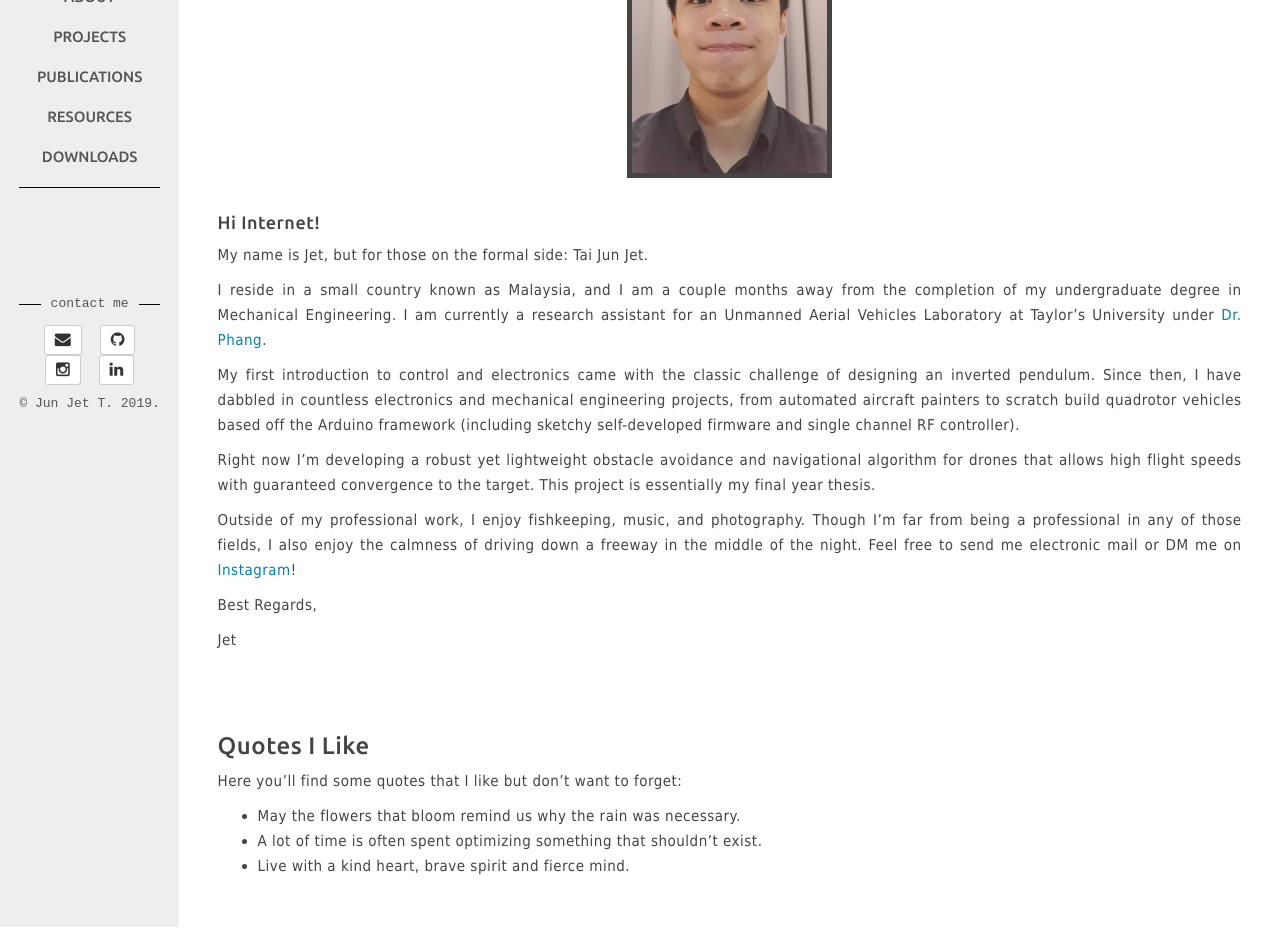
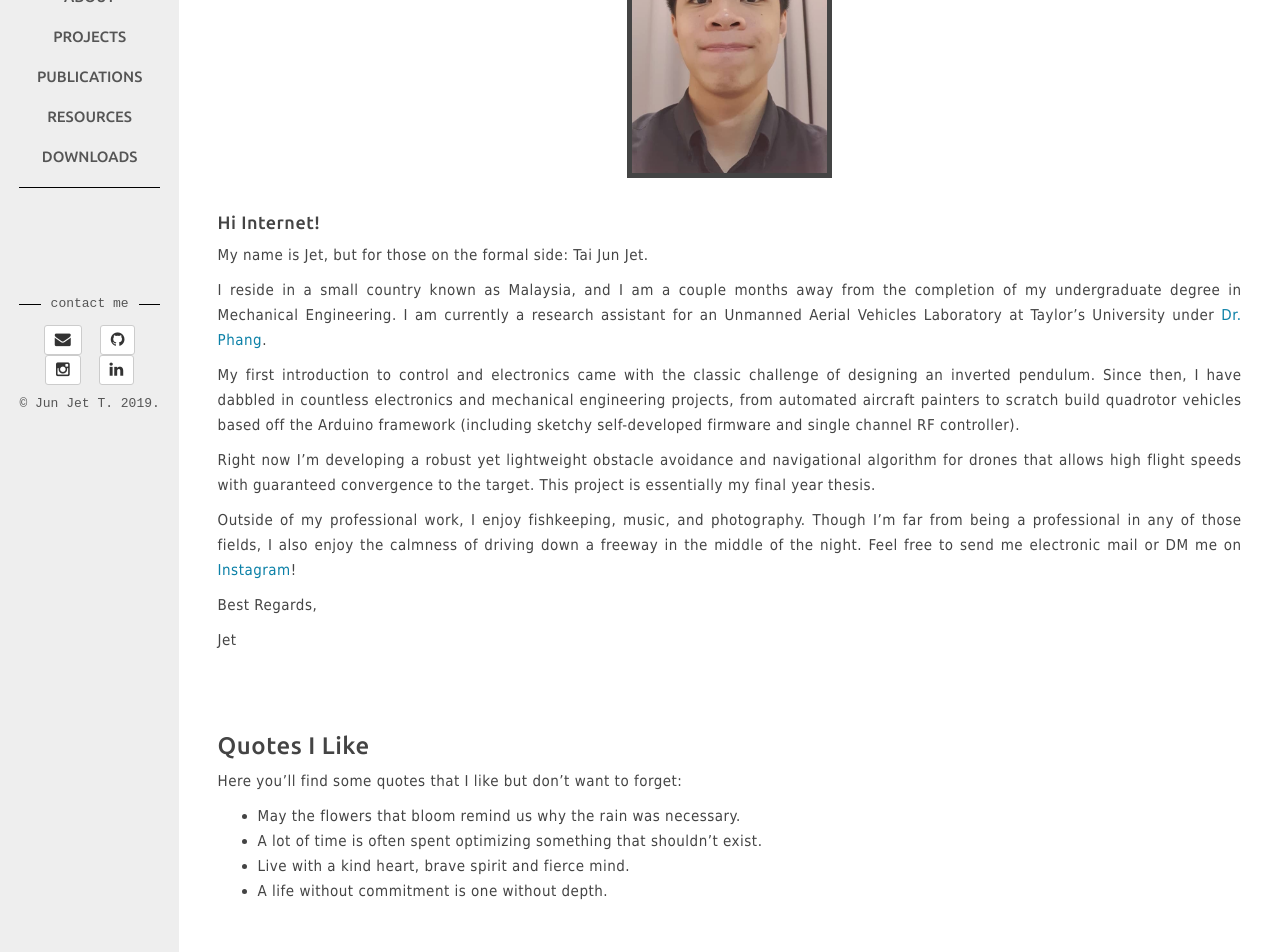
Before and after one commit to jjshoots/jet.io, a Jekyll site: the page built from about/index.md, in a window 1280 px wide and 1261 px high. Shown: the part 309-1261 px from the top of the window. Built offline with Jekyll 4.4.1, drawn with Linux system fonts in a browser that asks for light colours.

Commit message:
added new fav quote

```diff
--- a/about/index.md
+++ b/about/index.md
@@ -41,3 +41,4 @@ Here you'll find some quotes that I like but don't want to forget:
 - May the flowers that bloom remind us why the rain was necessary.
 - A lot of time is often spent optimizing something that shouldn't exist.
 - Live with a kind heart, brave spirit and fierce mind.
+- A life without commitment is one without depth.
```
